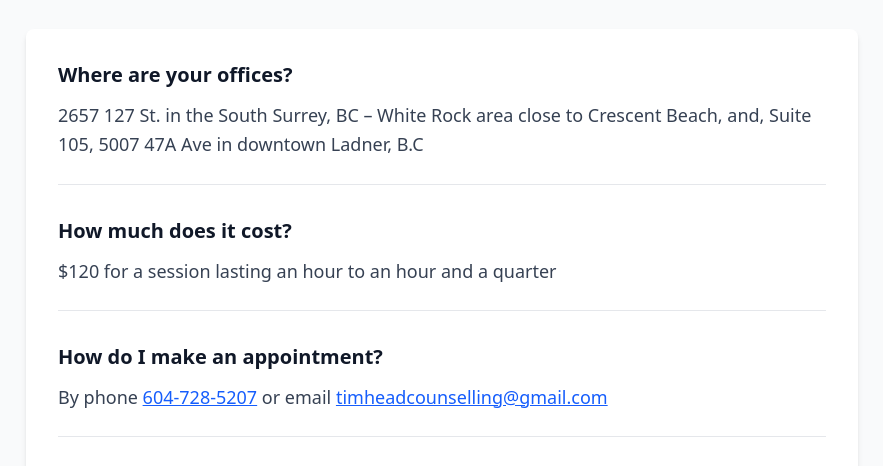
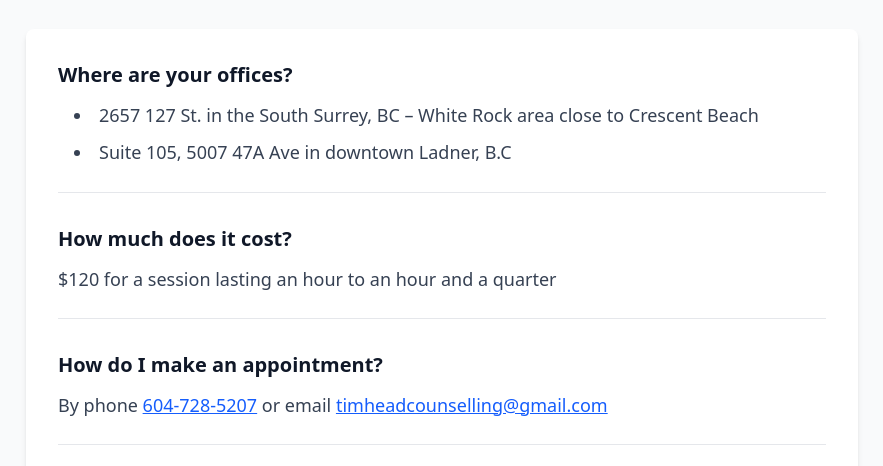
Before and after one commit to Sophieoliverbradley/Sophieoliverbradley.github.io, a Gatsby site in the folder source/: page / in a window 1280 px wide. Shown: the part 259-725 px from the top of the page, without its empty margins (198-1081 px from the left). Built offline with nearby package versions, Linux system fonts and the light colour scheme; Gatsby itself is replaced by a stand-in of ours.

Commit message:
Update FAQ section with structured list format and remove end marker

```diff
--- a/source/src/pages/index.tsx
+++ b/source/src/pages/index.tsx
@@ -5,8 +5,15 @@ import SEO from "../components/seo";
 const faqs = [
   {
     question: "Where are your offices?",
-    answer:
-      "2657 127 St. in the South Surrey, BC – White Rock area close to Crescent Beach, and, Suite 105, 5007 47A Ave in downtown Ladner, B.C",
+    answer: (
+      <ul className="list-disc list-inside space-y-2 ml-4">
+        <li>
+          2657 127 St. in the South Surrey, BC – White Rock area close to
+          Crescent Beach
+        </li>
+        <li>Suite 105, 5007 47A Ave in downtown Ladner, B.C</li>
+      </ul>
+    ),
   },
   {
     question: "How much does it cost?",
@@ -122,9 +129,6 @@ const IndexPage: React.FC<PageProps> = () => {
             ))}
           </div>
         </section>
-
-        {/* End marker */}
-        <div className="text-center mt-8 text-gray-500 text-sm">End</div>
       </div>
     </main>
   );
```
